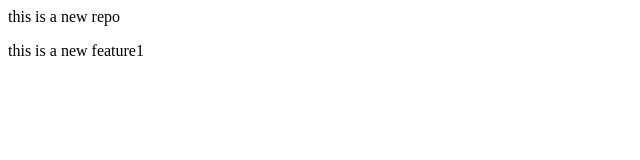
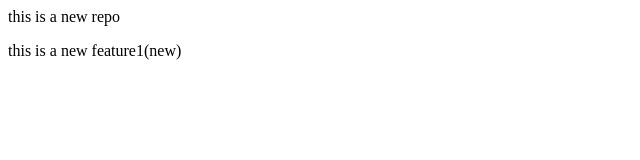
Before and after one commit to md-irfandev/localrepo, a plain HTML site: page index.html in a window 1280 px wide. Shown: the full height of the page, 0-640 px from the left. Drawn offline with Linux system fonts and the light colour scheme.

```diff
--- a/index.html
+++ b/index.html
@@ -1,2 +1,2 @@
 <p>this is a new repo</p>
-<p>this is a new feature1</p>
+<p>this is a new feature1(new)</p>
```
